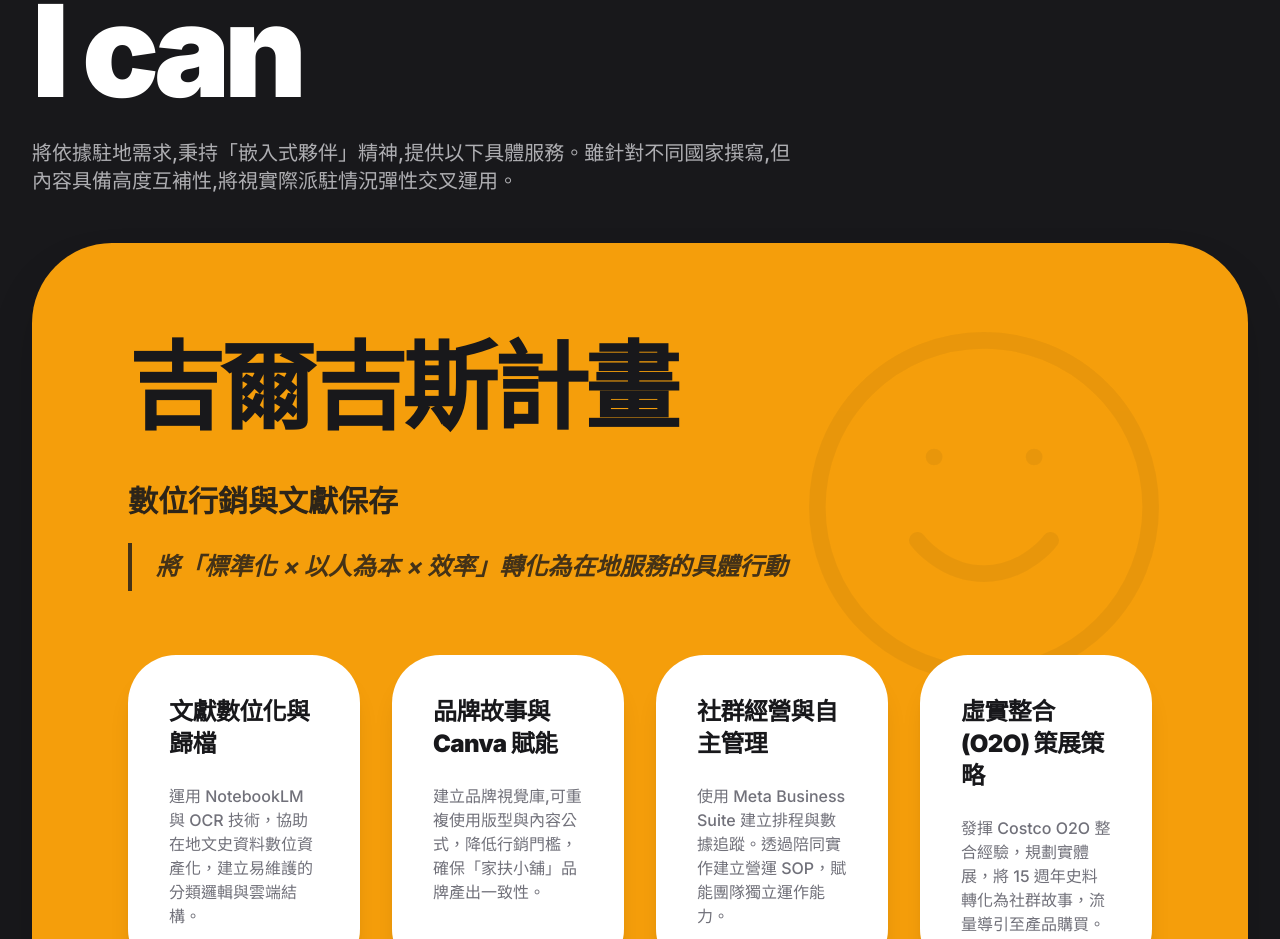
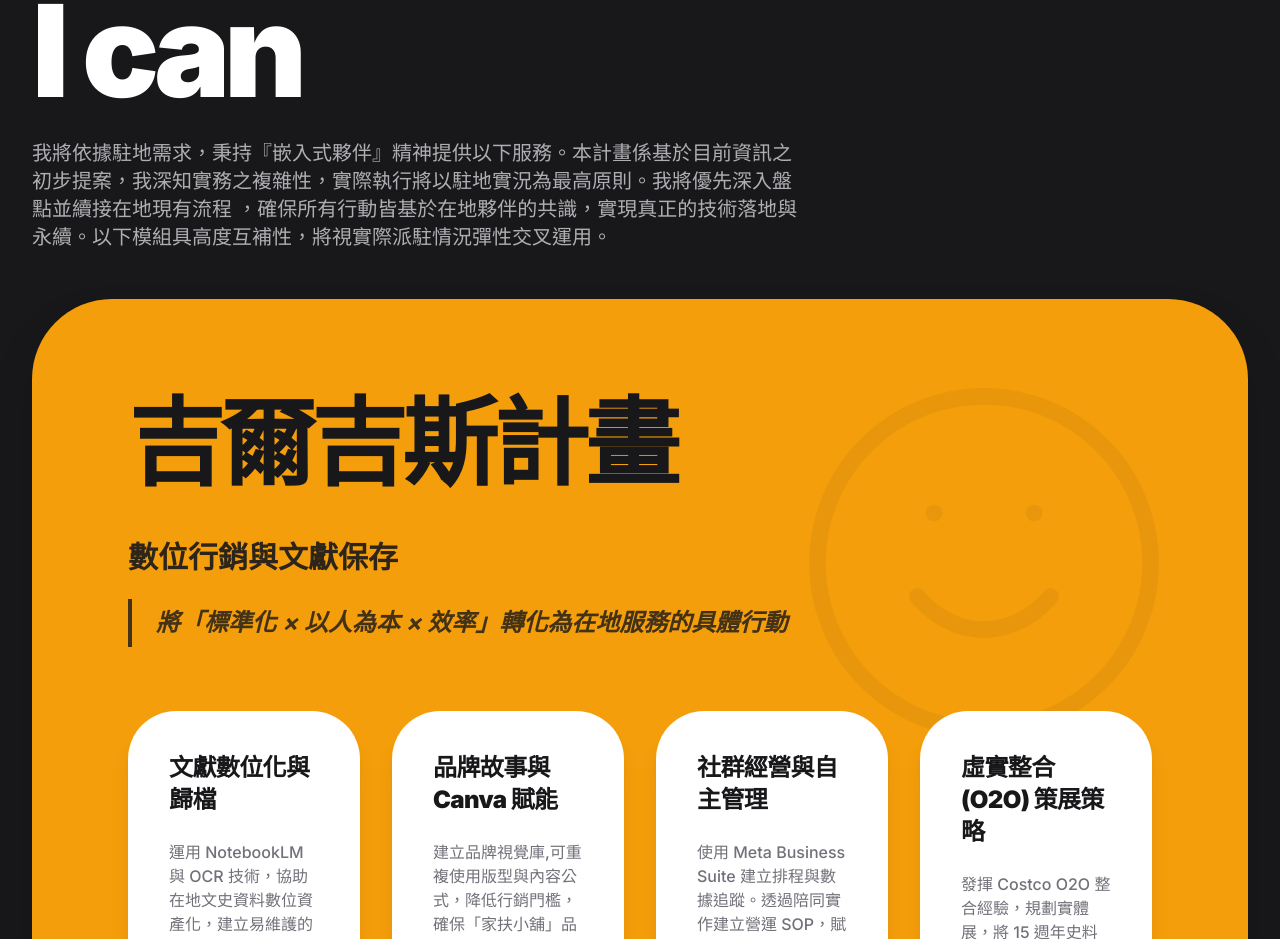
Before and after one commit to zeroshuping/portfolio, a React (Vite) app: page / in a window 1280 px wide. Shown: the part 5940-6879 px from the top of the page. Built offline with nearby package versions, Linux system fonts and the light colour scheme.

Commit message:
Add files via upload

```diff
--- a/App.tsx
+++ b/App.tsx
@@ -371,7 +371,7 @@ export default function App() {
         <div className="max-w-7xl mx-auto px-6 md:px-8 relative z-10">
           <SectionHeader
             title="I can"
-            subtitle="將依據駐地需求,秉持「嵌入式夥伴」精神,提供以下具體服務。雖針對不同國家撰寫,但內容具備高度互補性,將視實際派駐情況彈性交叉運用。"
+            subtitle="我將依據駐地需求，秉持『嵌入式夥伴』精神提供以下服務。本計畫係基於目前資訊之初步提案，我深知實務之複雜性，實際執行將以駐地實況為最高原則。我將優先深入盤點並續接在地現有流程 ，確保所有行動皆基於在地夥伴的共識，實現真正的技術落地與永續。以下模組具高度互補性，將視實際派駐情況彈性交叉運用。"
             dark
             annotation="Impact Strategy"
           />
```
